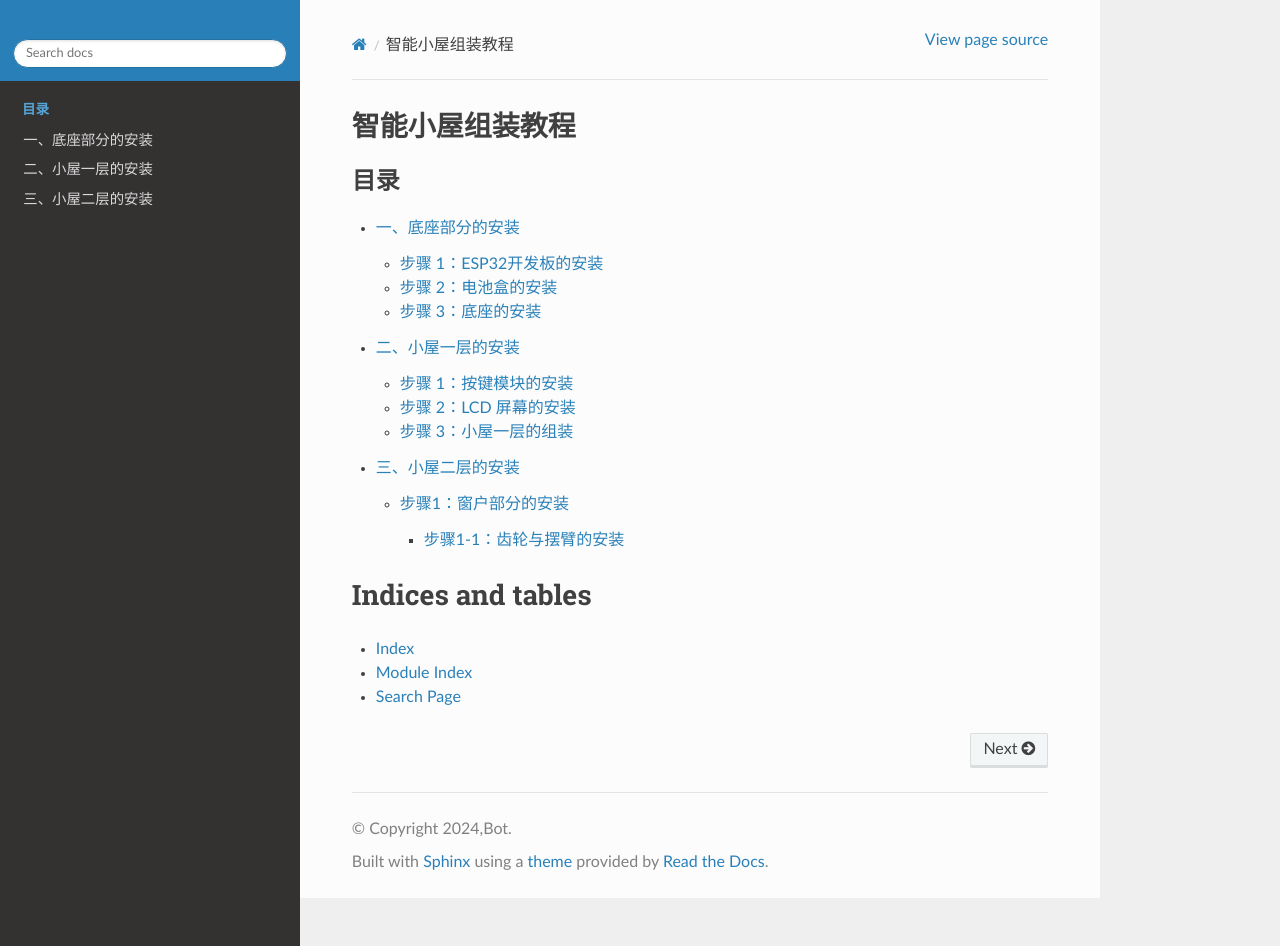
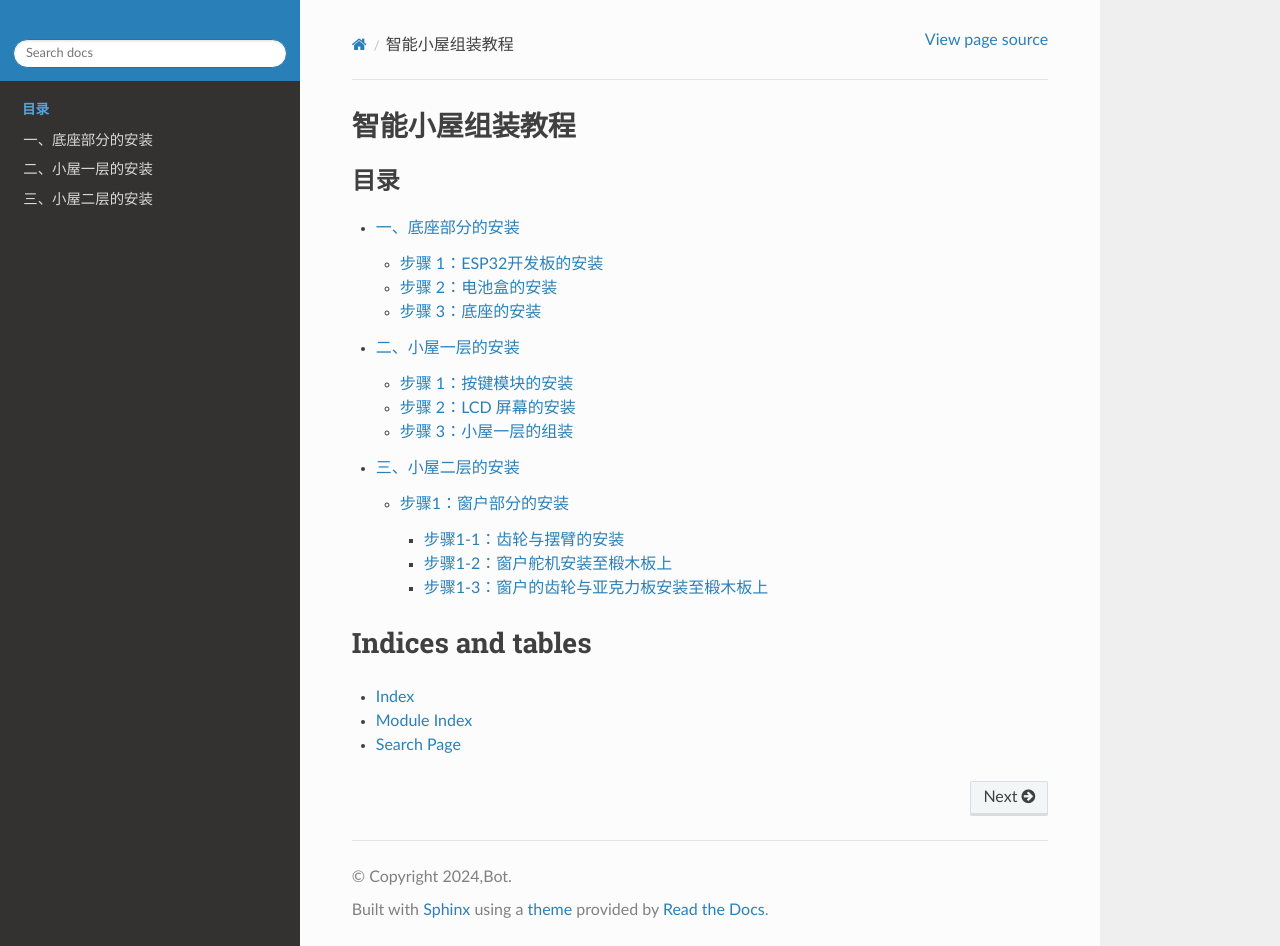
Before and after one commit to COLA508/LA-SMART_HOME, a Sphinx documentation site: the page built from docs/source/index.rst, in a window 1280 px wide and 946 px high. Built offline with Sphinx 7.4.7 and the Read the Docs theme 3.1.0, drawn with Linux system fonts in a browser that asks for light colours.

Commit message:
Update Floor2.rst

```diff
--- a/docs/source/Floor2.rst
+++ b/docs/source/Floor2.rst
@@ -18,3 +18,29 @@
 注意事项：
  - 齿轮的小孔（左右两个均可）与摆臂第三个小孔对齐安装，再拧紧螺丝。
  - 此处安装与后续的大门控制齿轮安装步骤及零件一致，可在此步骤一并安装。
+
+步骤1-2：窗户舵机安装至椴木板上
+^^^^^^^^^^^^^^^^^^^^^^^^^^^^
+零件清单：序号为“P”的椴木板、舵机包（舵机）、M2*30螺丝（2颗）、M2螺母（2颗）。
+
+安装如下图所示：
+
+.. image:: _static/舵机安装至椴木板.png
+   :alt: 舵机安装至椴木板
+   :align: center
+   :width: 400px
+
+步骤1-3：窗户的齿轮与亚克力板安装至椴木板上
+^^^^^^^^^^^^^^^^^^^^^^^^^^^^
+零件清单：序号为“P”的椴木板、窗户亚克力驱动板（较短的亚克力）、组装好的齿轮、舵机包（最短的螺丝-M2*4mm）、M3*12mm螺丝（4颗）、M3螺母（4颗）
+
+安装如下图所示：
+
+.. image:: _static/13.窗户亚克力安装.png.png
+   :alt: 窗户亚克力安装
+   :align: center
+   :width: 400px
+
+注意事项：
+ - 克力窗户驱动板安装到椴木板正面时，固定的螺丝无需拧太紧，需要保留冗余，窗户在滑动的时候才能顺滑。
+ - 窗户的亚克力驱动板的齿条应朝上安装。
```
